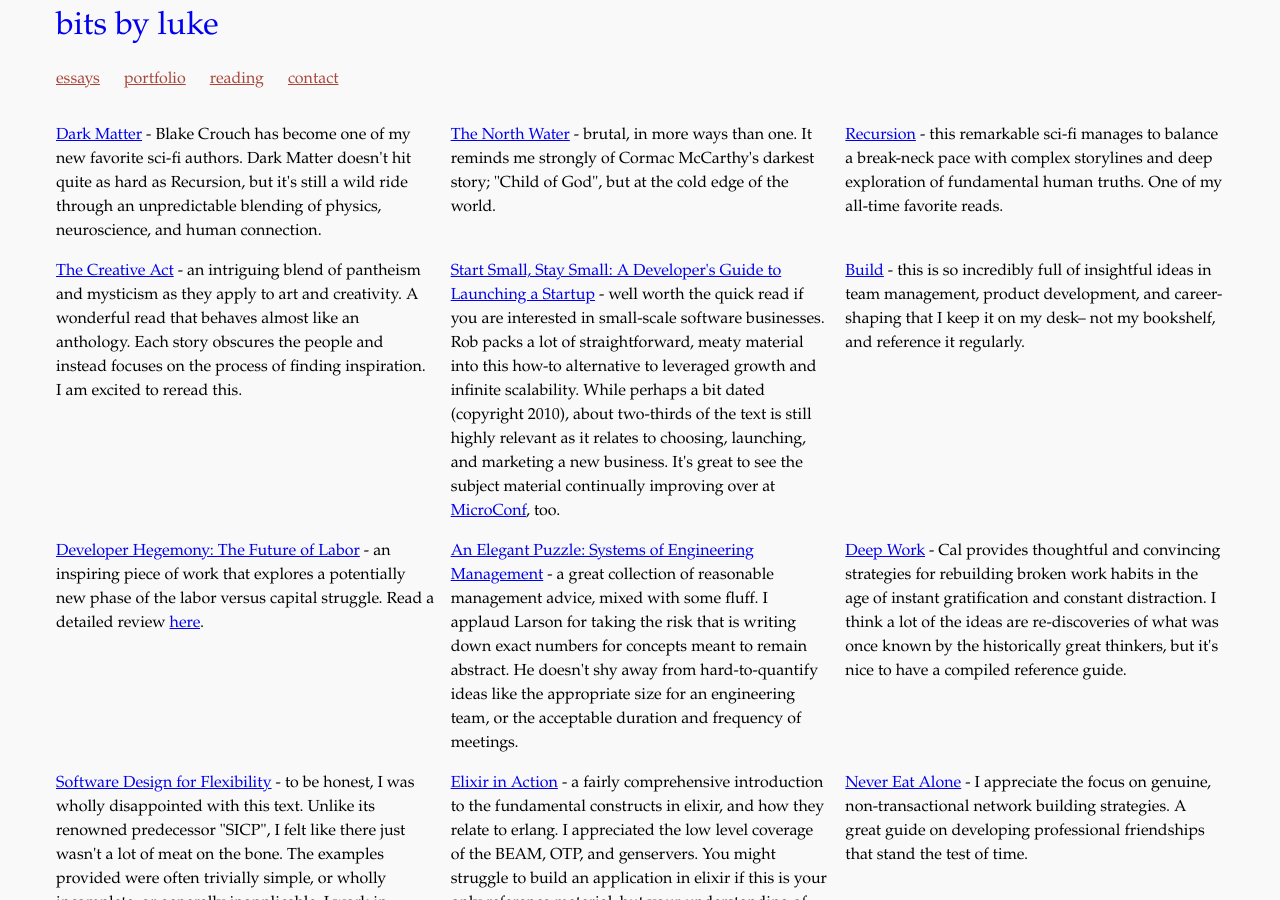
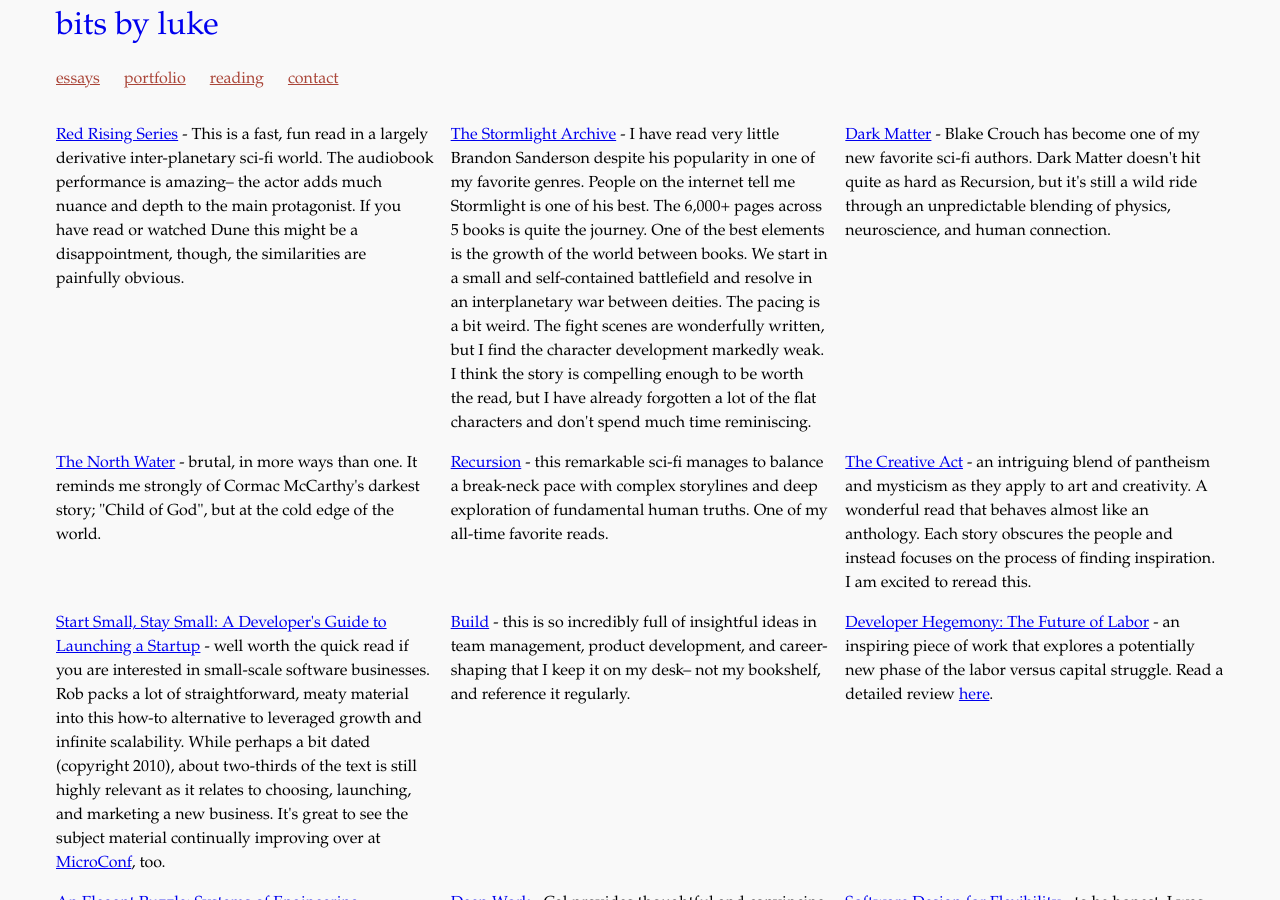
Before and after one commit to lwhorton/lwhorton.github.io, a Jekyll site: the page built from reading.html, in a window 1280 px wide and 900 px high. Built offline with Jekyll 4.4.1, drawn with Linux system fonts in a browser that asks for light colours.

Commit message:
Update with a few reads

```diff
--- a/reading.html
+++ b/reading.html
@@ -4,6 +4,30 @@
 ---
 
 <ol id="reading" class="list-style-none">
+  <li>
+    <a
+      href="https://www.penguinrandomhouse.com/series/RRT/red-rising-series/">Red Rising Series</a>
+    - This is a fast, fun read in a largely derivative inter-planetary sci-fi
+    world. The audiobook performance is amazing– the actor adds much nuance and
+    depth to the main protagonist. If you have read or watched Dune this might
+    be a disappointment, though, the similarities are painfully obvious.
+  </li>
+
+  <li>
+    <a
+      href="https://www.brandonsanderson.com/pages/the-stormlight-archive-series">The Stormlight Archive</a>
+    - I have read very little Brandon Sanderson despite his popularity in one
+    of my favorite genres. People on the internet tell me Stormlight is one of
+    his best. The 6,000+ pages across 5 books is quite the journey. One of the
+    best elements is the growth of the world between books. We start in a small
+    and self-contained battlefield and resolve in an interplanetary war between
+    deities. The pacing is a bit weird. The fight scenes are wonderfully
+    written, but I find the character development markedly weak. I think the
+    story is compelling enough to be worth the read, but I have already
+    forgotten a lot of the flat characters and don't spend much time
+    reminiscing.
+  </li>
+
   <li>
     <a
       href="https://blakecrouch.com/books/dark-matter">Dark Matter</a>
```
Also changed, not shown: README.md.
